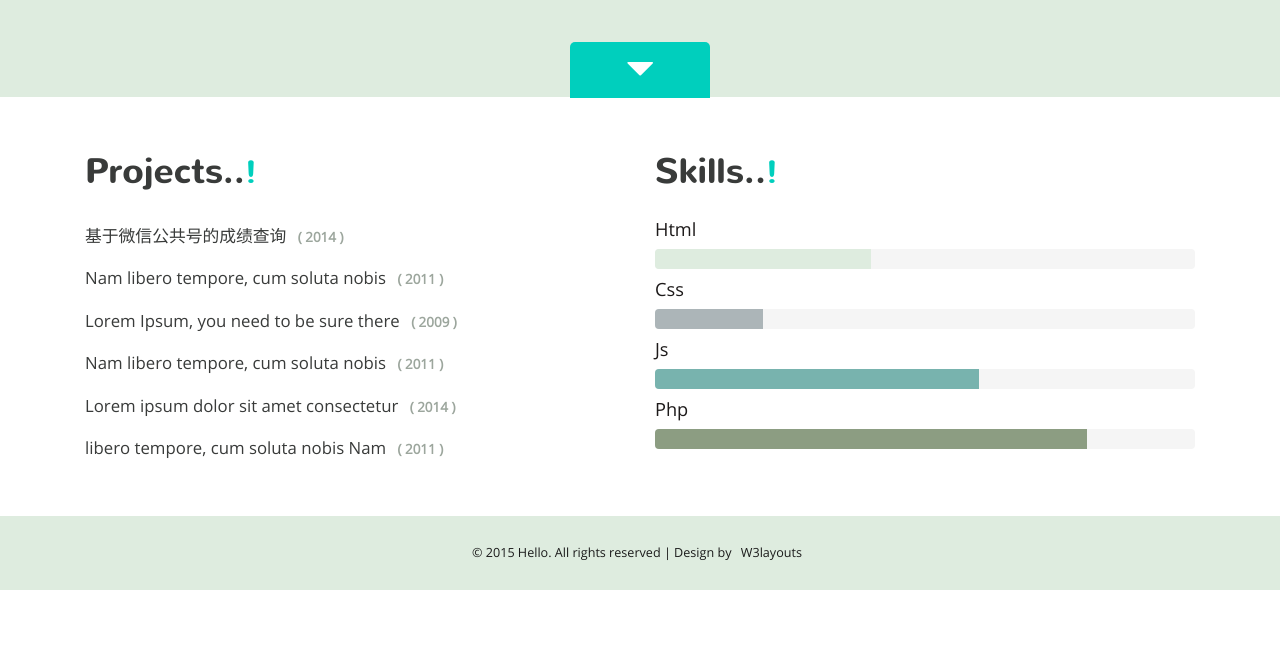
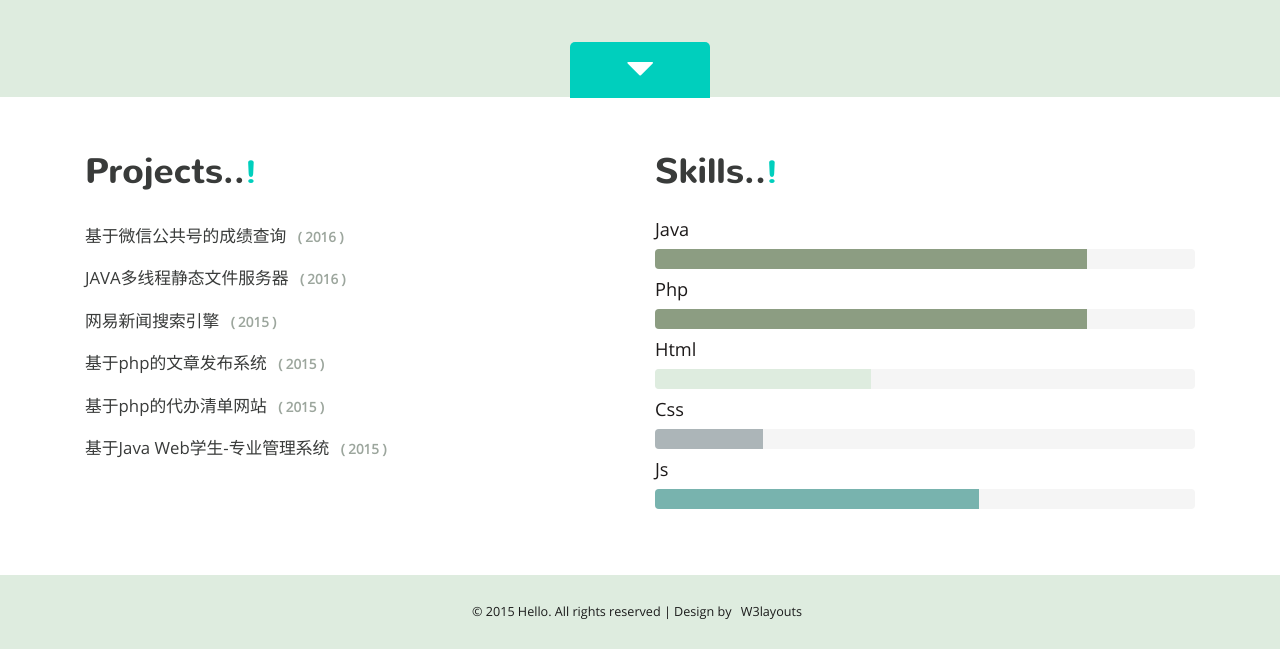
Before and after one commit to snoweek/snoweek.github.io, a plain HTML site: page index.html in a window 1280 px wide. Shown: the part 576-1225 px from the top of the page. Before the commit the page ends 1166 px from the top, so only its background shows below. Drawn offline with Linux system fonts and the light colour scheme.

Commit message:
升级版本

```diff
--- a/index.html
+++ b/index.html
@@ -1,4 +1,4 @@
-<!--
+ <!--
 Author: W3layouts
 Author URL: http://w3layouts.com
 License: Creative Commons Attribution 3.0 Unported
@@ -44,7 +44,7 @@ License URL: http://creativecommons.org/licenses/by/3.0/
     <!--start-header-section-->
     <div class="header-section">
         <div class="continer">
-            <img style="width:180px;" src="images/p2.jpg">
+            <img style="width:180px;" src="images/1.jpg">
             <h1>Hi, snoweek..<span>!</span></h1>
             <!-- <p>My name is Web &amp; i do Creative Bots</p> -->
             <p><h1><a href="http://www.jianshu.com/users/a4f53fb14611/latest_articles" target="_blank">My Blog</a></h1></p>
@@ -62,29 +62,56 @@ License URL: http://creativecommons.org/licenses/by/3.0/
                     <h3>Projects..<span>!</span></h3>
                     <div class="study1">
                         <p>
-                        	<a href="https://github.com/snoweek/weixin_kaifa" target="_blank">基于微信公共号的成绩查询</a>
-                            <label>( 2014 )</label>
+                        	<a href="https://github.com/snoweek/weixin_kaifa" target="_blank">     基于微信公共号的成绩查询
+                            </a>
+                            <label>( 2016 )</label>
                         </p>
-                        <p>Nam libero tempore, cum soluta nobis
-                            <label>( 2011 )</label>
+                        <p>
+                            <a href="https://github.com/snoweek/java-staticfile" target="_blank">   JAVA多线程静态文件服务器
+                            </a>
+                            <label>( 2016 )</label>
                         </p>
-                        <p>Lorem Ipsum, you need to be sure there
-                            <label>( 2009 )</label>
+                        <p>
+                            <a href="https://github.com/snoweek/java_search_engine" target="_blank">
+                            网易新闻搜索引擎
+                            </a>
+                            <label>( 2015 )</label>
                         </p>
-                        <p>Nam libero tempore, cum soluta nobis
-                            <label>( 2011 )</label>
+                        <p>
+                            <a href="https://github.com/snoweek/php-artical" target="_blank">
+                            基于php的文章发布系统
+                            </a>
+                            <label>( 2015 )</label>
                         </p>
-                        <p>Lorem ipsum dolor sit amet consectetur
-                            <label>( 2014 )</label>
+                        <p>
+                            <a href="https://github.com/snoweek/php-todolist" target="_blank">
+                            基于php的代办清单网站
+                            </a>
+                            <label>( 2015 )</label>
                         </p>
-                        <p>libero tempore, cum soluta nobis Nam
-                            <label>( 2011 )</label>
+                        <p>
+                            <a href="https://github.com/snoweek/java_student_major" target="_blank">
+                            基于Java Web学生-专业管理系统
+                            </a>
+                            <label>( 2015 )</label>
                         </p>
                     </div>
                 </div>
                 <div class="col-md-6 study-grid">
                     <h3>skills..<span>!</span></h3>
                     <div class="study2">
+                        <h4>Java<h4>
+                        <div class="progress">
+                          <div class="progress-bar progress-bar-danger" role="progressbar" aria-valuenow="80" aria-valuemin="0" aria-valuemax="100" style="width: 80%">
+                            <span class="sr-only">80% Complete (danger)</span>
+                          </div>
+                        </div>
+                        <h4>php<h4>
+                        <div class="progress">
+                          <div class="progress-bar progress-bar-danger" role="progressbar" aria-valuenow="80" aria-valuemin="0" aria-valuemax="100" style="width: 80%">
+                            <span class="sr-only">80% Complete (danger)</span>
+                          </div>
+                        </div>
                         <h4>html</h4>
                         <div class="progress">
                             <div class="progress-bar progress-bar-success" role="progressbar" aria-valuenow="40" aria-valuemin="0" aria-valuemax="100" style="width: 40%">
@@ -103,12 +130,7 @@ License URL: http://creativecommons.org/licenses/by/3.0/
                                 <span class="sr-only">60% Complete (warning)</span>
                             </div>
                         </div>
-                        <h4>php<h4>
-						<div class="progress">
-						  <div class="progress-bar progress-bar-danger" role="progressbar" aria-valuenow="80" aria-valuemin="0" aria-valuemax="100" style="width: 80%">
-							<span class="sr-only">80% Complete (danger)</span>
-						  </div>
-						</div>
+
 					</div>
 				</div>
 				<div class="clearfix"></div>
```
